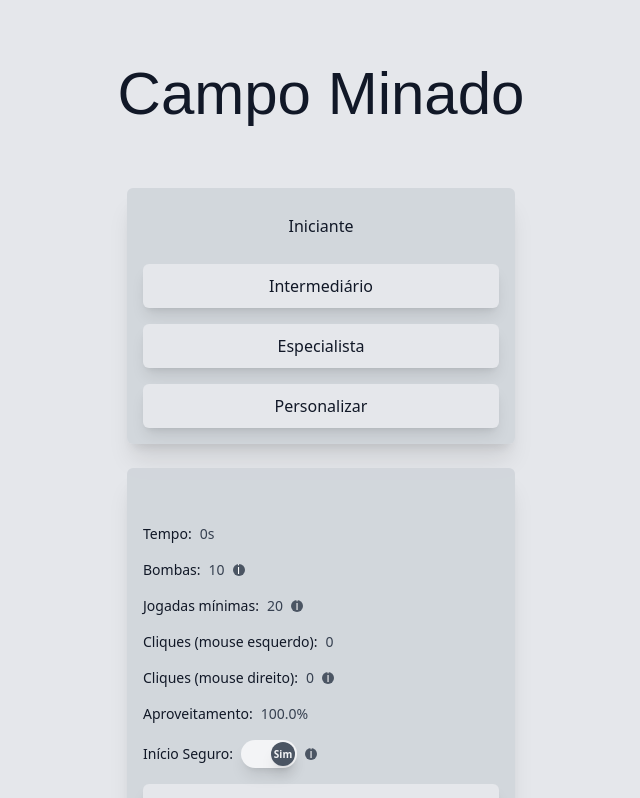
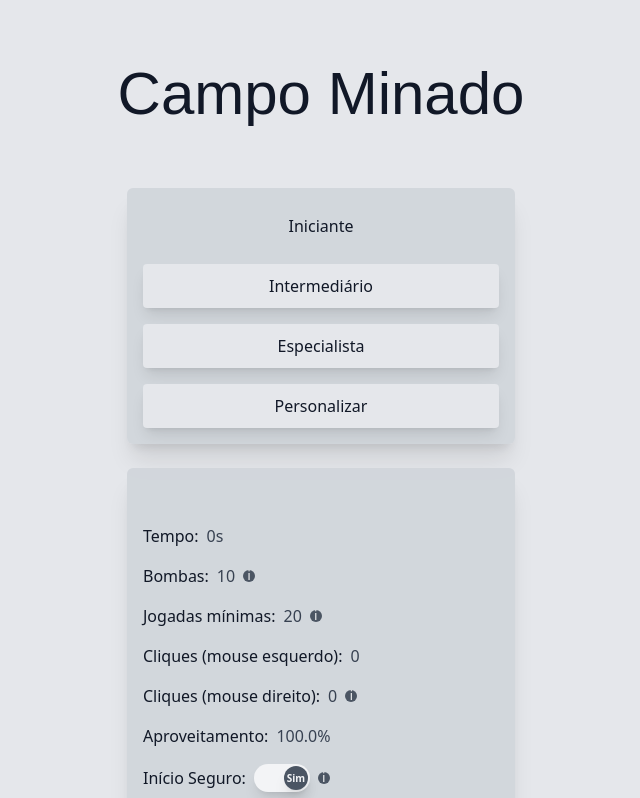
Before and after one commit to igorssc/minesweeper, a Vue app: page / in a window 1280 px wide. Shown: the top 798 px of the page, without its empty margins (319-959 px from the left). Built offline with nearby package versions, Linux system fonts and the light colour scheme; some icons are missing; a web font is replaced by a local one.

Commit message:
refactor: improving font sizes of game

```diff
--- a/src/components/ButtonComponent.vue
+++ b/src/components/ButtonComponent.vue
@@ -10,7 +10,7 @@ defineProps<{
   <button
     :class="
       twMerge(
-        'text-gray-900 dark:text-zinc-400 border-2 border-transparent  px-8 py-2 rounded-md',
+        'text-gray-900 dark:text-zinc-400 border-2 border-transparent  px-8 py-1 md:py-2 rounded max-md:text-sm',
         !active &&
           'shadow-lg bg-gray-200 dark:bg-zinc-900 hover:bg-gray-300 dark:hover:bg-transparent hover:border-gray-600 dark:hover:border-zinc-700',
         active && 'bg-transparent'
--- a/src/components/InputNumber.vue
+++ b/src/components/InputNumber.vue
@@ -7,14 +7,14 @@ const emit = defineEmits(['update:modelValue'])
 </script>
 
 <template>
-  <div class="flex gap-8 justify-center max-2xl:justify-between">
+  <div class="flex gap-8 justify-center max-2xl:justify-between max-md:text-sm">
     <label
       for=""
       class="max-2xl:w-40 max-md:w-20 max-sm:w-10 text-gray-900 dark:text-zinc-400 self-center"
       ><slot name="label" />:</label
     ><input
       type="number"
-      class="shadow-lg max-2xl:flex-1 max-2xl:h-10 bg-gray-100 dark:bg-zinc-800 px-4 rounded-s text-gray-900 dark:text-zinc-400"
+      class="shadow-lg max-2xl:flex-1 max-2xl:h-10 max-md:h-8 bg-gray-100 dark:bg-zinc-800 px-4 rounded text-gray-900 dark:text-zinc-400"
       :value="value"
       @input="emit('update:modelValue', ($event.target as HTMLInputElement).value)"
     />
--- a/src/components/ItemListText.vue
+++ b/src/components/ItemListText.vue
@@ -1,9 +1,9 @@
 <script setup lang="ts"></script>
 
 <template>
-  <li class="text-gray-700 dark:text-gray-400 flex gap-2 items-center text-sm">
-    <span class="font-medium text-gray-900 dark:text-gray-300"> <slot name="title" />: </span>
-    <span class="font-medium"> <slot name="item" /></span>
+  <li class="text-gray-700 dark:text-gray-400 flex gap-2 items-center max-md:text-sm">
+    <span class="md:font-medium text-gray-900 dark:text-gray-300"> <slot name="title" />: </span>
+    <span class="md:font-medium"> <slot name="item" /></span>
     <span>
       <slot name="tooltip" />
     </span>
--- a/src/components/ItemListToggle.vue
+++ b/src/components/ItemListToggle.vue
@@ -19,7 +19,7 @@ const handleCheckboxChange = (event: Event) => {
 
 <template>
   <li class="flex gap-2 justify-start items-center">
-    <span class="font-medium text-gray-900 dark:text-gray-300 text-sm">
+    <span class="md:font-medium text-gray-900 dark:text-gray-300 max-md:text-sm">
       <slot name="title" />:
     </span>
     <label class="relative inline-flex items-center cursor-pointer">
```
